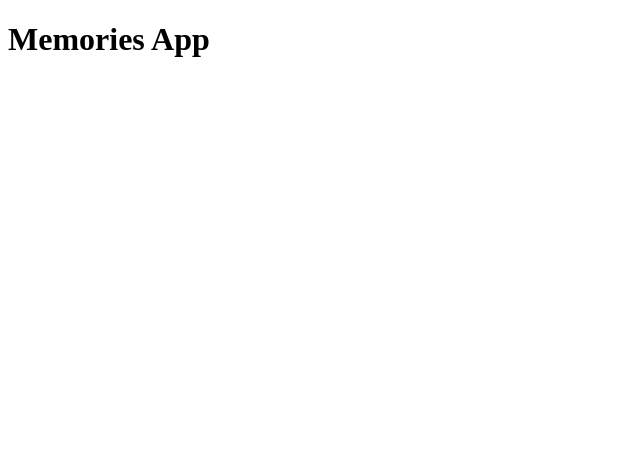
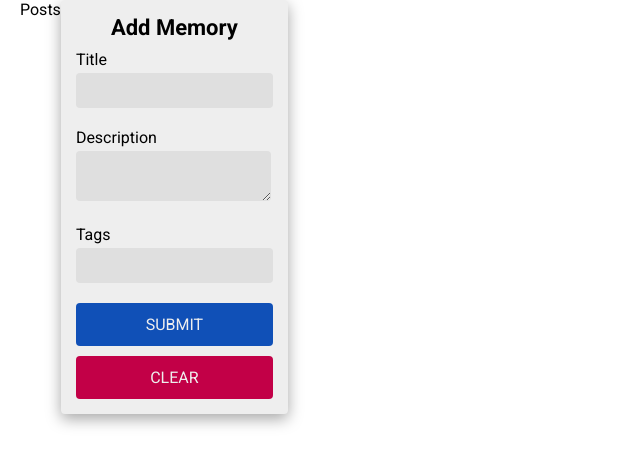
Before and after one commit to Ayon95/fullstack-memories-app, a React (Create React App) app in the folder client/: page / in a window 1280 px wide. Shown: the top 466 px of the page, without its empty margins (0-640 px from the left). Built offline with nearby package versions, Linux system fonts and the light colour scheme.

Commit message:
Created form-related components and added styles to them

```diff
--- a/client/package.json
+++ b/client/package.json
@@ -17,6 +17,7 @@
 		"react-file-base64": "^1.0.3",
 		"react-redux": "^7.2.4",
 		"react-scripts": "4.0.3",
+		"styled-components": "^5.3.0",
 		"typescript": "^4.3.5",
 		"web-vitals": "^1.1.2"
 	},
@@ -43,5 +44,8 @@
 			"last 1 firefox version",
 			"last 1 safari version"
 		]
+	},
+	"devDependencies": {
+		"@types/styled-components": "^5.1.11"
 	}
 }
--- a/client/public/index.html
+++ b/client/public/index.html
@@ -5,11 +5,12 @@
 		<link rel="icon" href="%PUBLIC_URL%/favicon.ico" />
 		<meta name="viewport" content="width=device-width, initial-scale=1" />
 		<meta name="theme-color" content="#000000" />
-    <meta
-      name="description"
-      content="Web site created using create-react-app"
+		<meta name="description" content="Web site created using create-react-app" />
+		<link rel="apple-touch-icon" href="%PUBLIC_URL%/logo192.png" />
+		<link
+			href="https://fonts.googleapis.com/css2?family=Roboto:wght@300;400;700;900&display=swap"
+			rel="stylesheet"
 		/>
-    <link rel="apple-touch-icon" href="%PUBLIC_URL%/logo192.png" />
 		<!--
       manifest.json provides metadata used when your web app is installed on a
       user's mobile device or desktop. See https://developers.google.com/web/fundamentals/web-app-manifest/
@@ -24,7 +25,7 @@
       work correctly both with client-side routing and a non-root public URL.
       Learn how to configure a non-root public URL by running `npm run build`.
     -->
-    <title>React App</title>
+		<title>Memories</title>
 	</head>
 	<body>
 		<noscript>You need to enable JavaScript to run this app.</noscript>
--- a/client/src/App.tsx
+++ b/client/src/App.tsx
@@ -1,10 +1,17 @@
 import React from 'react';
+import GlobalStyles from './style/globalStyles';
+import Form from './components/Form/Form';
+import Posts from './components/Posts/Posts';
 
 function App() {
 	return (
-		<div className="App">
-			<h1>Memories App</h1>
-		</div>
+		<>
+			<GlobalStyles />
+			<div className="App">
+				<Posts />
+				<Form />
+			</div>
+		</>
 	);
 }
 
--- /dev/null
+++ b/client/src/components/Form/Form.tsx
@@ -0,0 +1,67 @@
+import React, { useState } from 'react';
+import styled from 'styled-components';
+import Input from './Input';
+import stylesConfig from './../../style/stylesConfig';
+
+function Form() {
+	const [title, setTittle] = useState('');
+	const [description, setDescription] = useState('');
+	const [tags, setTags] = useState('');
+	return (
+		<FormComponent>
+			<FormTitle>Add Memory</FormTitle>
+			<FormControls>
+				<Input
+					inputType="basic"
+					type="text"
+					name="title"
+					label="Title"
+					value={title}
+					setValue={setTittle}
+				/>
+
+				<Input
+					inputType="textarea"
+					name="description"
+					label="Description"
+					value={description}
+					setValue={setDescription}
+				/>
+
+				<Input inputType="basic" name="tags" label="Tags" value={tags} setValue={setTags} />
+			</FormControls>
+
+			<FormButtonContainer>
+				<FormButton className="btn btn--primary" type="submit">
+					Submit
+				</FormButton>
+				<FormButton className="btn btn--secondary" type="button">
+					Clear
+				</FormButton>
+			</FormButtonContainer>
+		</FormComponent>
+	);
+}
+
+export default Form;
+
+const FormComponent = styled.form`
+	padding: 1.5rem;
+	border-radius: 4px;
+	box-shadow: ${stylesConfig.shadowNormal};
+	background-color: #eee;
+`;
+
+const FormTitle = styled.h3`
+	text-align: center;
+	font-size: 2.2rem;
+	margin-bottom: 1rem;
+`;
+
+const FormControls = styled.div``;
+
+const FormButtonContainer = styled.div``;
+
+const FormButton = styled.button`
+	width: 100%;
+`;
--- /dev/null
+++ b/client/src/components/Form/Input.tsx
@@ -0,0 +1,66 @@
+import React from 'react';
+import styled, { css } from 'styled-components';
+
+type Props = {
+	inputType: 'basic' | 'textarea';
+	type?: 'text' | 'email';
+	name: string;
+	label: string;
+	value: string;
+	setValue: React.Dispatch<React.SetStateAction<any>>;
+};
+
+function Input(props: Props) {
+	return (
+		<FormControl>
+			<Label htmlFor={props.name}>{props.label}</Label>
+			{props.inputType === 'basic' && (
+				<BasicInput
+					type={props.type || 'text'}
+					id={props.name}
+					value={props.value}
+					onChange={e => props.setValue(e.target.value)}
+				/>
+			)}
+			{props.inputType === 'textarea' && (
+				<TextArea
+					id={props.name}
+					value={props.value}
+					onChange={e => props.setValue(e.target.value)}
+				/>
+			)}
+		</FormControl>
+	);
+}
+
+export default Input;
+
+const FormControl = styled.div`
+	margin-bottom: 2rem;
+`;
+
+const Label = styled.label`
+	display: block;
+	margin-bottom: 4px;
+`;
+
+// generic input styles
+const inputStyles = css`
+	padding: 1rem;
+	outline: none;
+	border: none;
+	background-color: #dfdfdf;
+	border-radius: 4px;
+
+	&:focus {
+		box-shadow: 0 0 0 2px rgba(14, 2, 179, 0.3);
+	}
+`;
+
+const BasicInput = styled.input`
+	${inputStyles}
+`;
+
+const TextArea = styled.textarea`
+	${inputStyles}
+`;
--- /dev/null
+++ b/client/src/components/Posts/Posts.tsx
@@ -0,0 +1,7 @@
+import React from 'react';
+
+function Posts() {
+	return <div>Posts</div>;
+}
+
+export default Posts;
--- a/client/src/index.tsx
+++ b/client/src/index.tsx
@@ -1,6 +1,5 @@
 import React from 'react';
 import ReactDOM from 'react-dom';
-import './index.css';
 import App from './App';
 
 ReactDOM.render(
--- /dev/null
+++ b/client/src/style/globalStyles.ts
@@ -0,0 +1,54 @@
+import { createGlobalStyle } from 'styled-components';
+import stylesConfig from './stylesConfig';
+
+const GlobalStyles = createGlobalStyle`
+    *,
+    *::before,
+    *::after {
+        margin: 0;
+        padding: 0;
+        box-sizing: inherit;
+    }
+
+    html {
+        font-size: 62.5%;
+        box-sizing: border-box;
+    }
+
+    body {
+        font-size: 1.6rem;
+        font-family: 'Roboto', sans-serif;
+        padding: 0 2rem;
+    }
+
+    .App {
+       display: flex;
+    }
+
+    .btn {
+        text-transform: uppercase;
+        border-radius: 4px;
+        font-family: 'Roboto';
+        font-size: 1.6rem;
+        color: #eee;
+        border: none;
+        padding: 1.2rem 1.5rem;
+        cursor: pointer;
+
+        &:not(:last-child) {
+            margin-bottom: 1rem;
+        }
+
+        &--primary {
+            background-color: ${stylesConfig.colorPrimary};
+        }
+
+        &--secondary {
+            background-color: ${stylesConfig.colorSecondary};
+        }
+    }
+
+
+`;
+
+export default GlobalStyles;
--- /dev/null
+++ b/client/src/style/stylesConfig.ts
@@ -0,0 +1,7 @@
+const stylesConfig = {
+	shadowNormal: 'rgba(0, 0, 0, 0.35) 0px 5px 15px;',
+	colorPrimary: 'hsl(217, 84%, 39%)',
+	colorSecondary: 'hsl(338, 100%, 38%)',
+};
+
+export default stylesConfig;
```
Also changed, not shown: client/src/components/Form/FormsSection.tsx (added, +15 -0 lines), client/src/components/Posts/Post.tsx (added, +7 -0 lines), client/src/index.css (deleted), 1 other file (tests, documents, lock files or other folders). Lines whose indentation alone changed are shown as unchanged.
